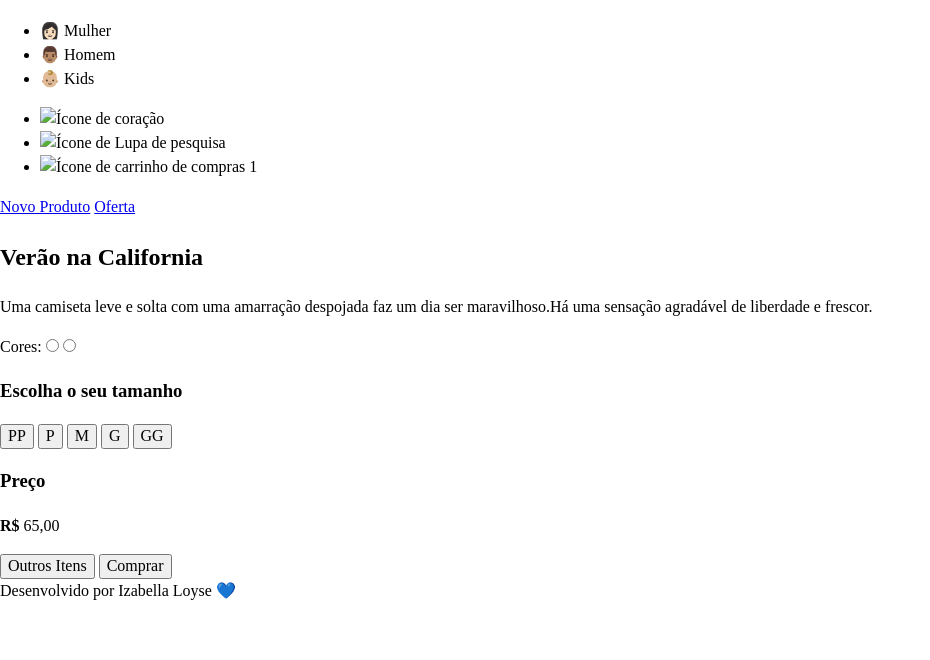
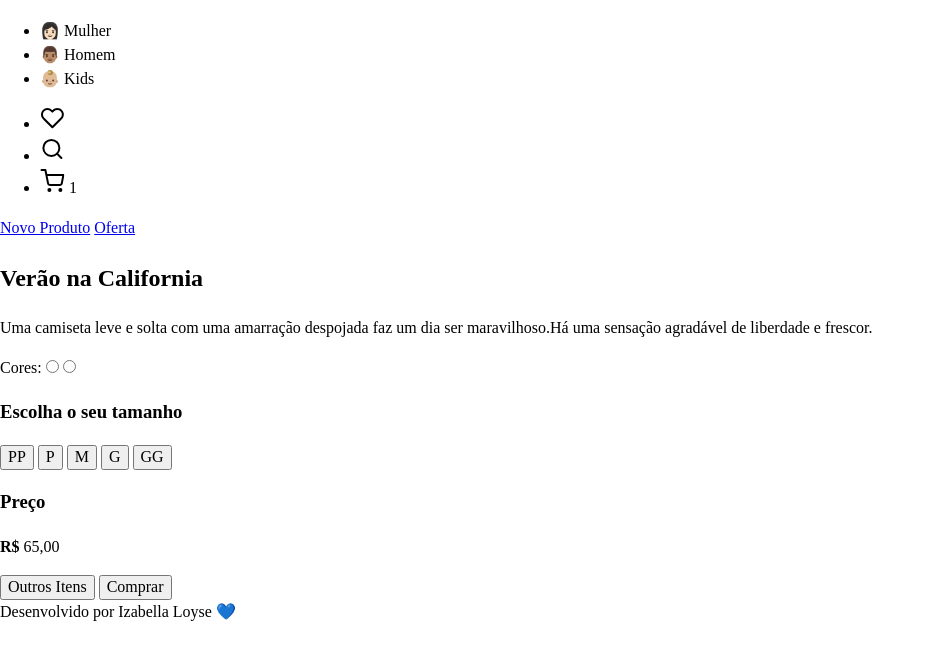
Before and after one commit to IzabellaLoyse/basic-smacss-page, a website: page index.html in a window 1280 px wide. Shown: the part 72-732 px from the top of the page, without its empty margins (0-930 px from the left). Drawn offline with Linux system fonts and the light colour scheme; the site is published under a folder, as on GitHub Pages, so addresses that start at the root find nothing.

Commit message:
fix(index): fixed image path

```diff
--- a/index.html
+++ b/index.html
@@ -23,20 +23,17 @@
       <div>
         <ul>
           <li>
-            <img
-              src="/src/assets/icons/icon-heart.svg"
-              alt="Ícone de coração"
-            />
+            <img src="src/assets/icons/icon-heart.svg" alt="Ícone de coração" />
           </li>
           <li>
             <img
-              src="/src/assets/icons/icon-search.svg"
+              src="src/assets/icons/icon-search.svg"
               alt="Ícone de Lupa de pesquisa"
             />
           </li>
           <li>
             <img
-              src="/src/assets/icons/icon-cart.svg"
+              src="src/assets/icons/icon-cart.svg"
               alt="Ícone de carrinho de compras"
             />
             <span>1</span>
```
